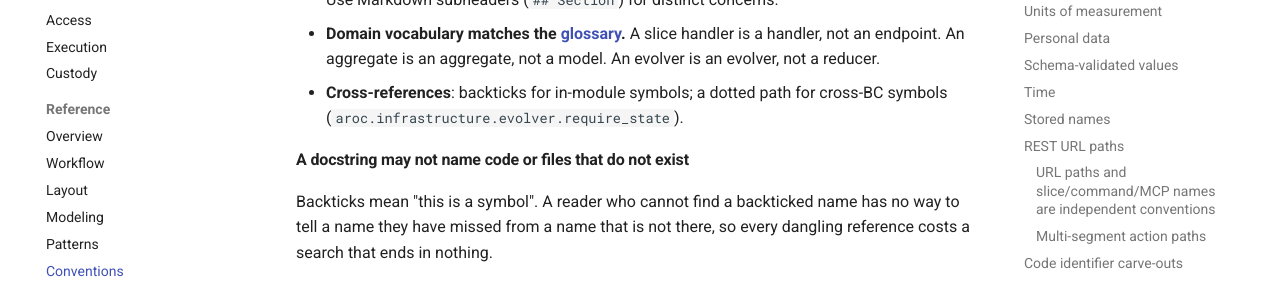
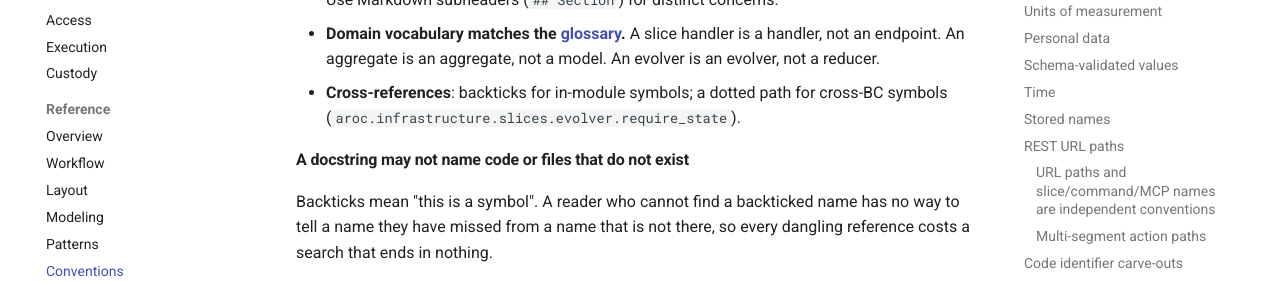
Before and after one commit to open-cora/cora, an MkDocs documentation site: the page built from docs/reference/conventions.md, in a window 1280 px wide and 900 px high, scrolled down 13431 px. Shown: the part 151-433 px from the top of the window. Built offline with MkDocs 1.6.1 and Material for MkDocs 9.7.7, drawn with Linux system fonts in a browser that asks for light colours; comment, search, counter and statistics services are not loaded.

Commit message:
docs: the cross-reference example named a module that never existed
The docstring conventions section illustrates a dotted cross-BC
reference with `aroc.infrastructure.evolver.require_state`. There is no
`aroc.infrastructure.evolver`; the helper is in
`aroc.infrastructure.slices.evolver`, which is where every evolver in
the tree imports it from.

Found by following the example while writing one. An example is the
part of a rule people copy, so a wrong path there propagates into the
next module rather than sitting still.

The fitness test that would have caught this reads docstrings in
`src/` and `tests/`, not docs pages, which is why the same claim inside
a module would have failed and this one did not.

Co-Authored-By: Claude Opus 5 (1M context) <noreply@anthropic.com>

```diff
--- a/docs/reference/conventions.md
+++ b/docs/reference/conventions.md
@@ -354,7 +354,7 @@ Every public module, class, function, and method gets a docstring. Style is pros
 - **One imperative summary line.** Single-line docstrings stay on one line and end with a period. Carve-out: a port `Protocol` class describes a seam, not an action, so its summary may lead with a role noun-phrase.
 - **Prose body when more is needed.** Blank line after the summary, then narrative paragraphs. Use Markdown subheaders (`## Section`) for distinct concerns.
 - **Domain vocabulary matches the [glossary](glossary.md).** A slice handler is a handler, not an endpoint. An aggregate is an aggregate, not a model. An evolver is an evolver, not a reducer.
-- **Cross-references**: backticks for in-module symbols; a dotted path for cross-BC symbols (`aroc.infrastructure.evolver.require_state`).
+- **Cross-references**: backticks for in-module symbols; a dotted path for cross-BC symbols (`aroc.infrastructure.slices.evolver.require_state`).
 
 #### A docstring may not name code or files that do not exist
 
```
